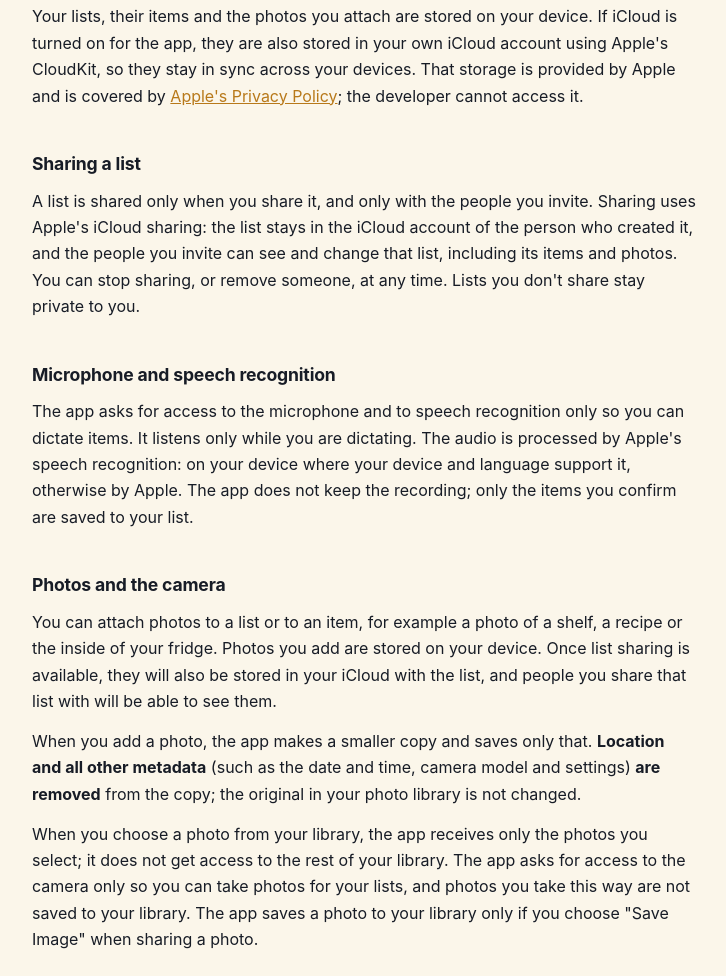
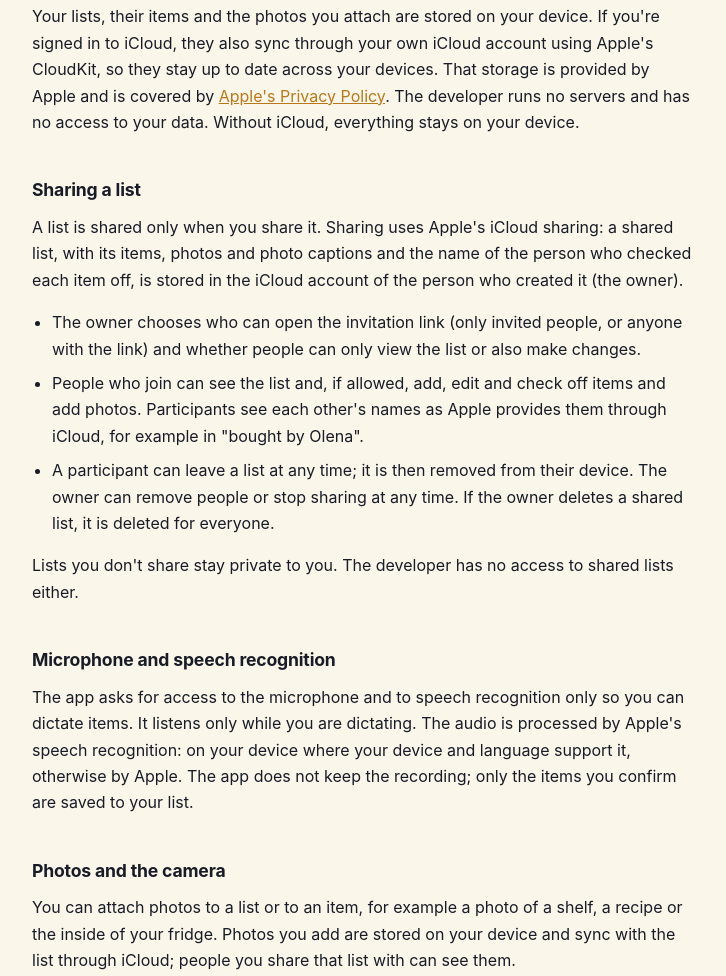
Before and after one commit to gyarcom-code/shoplist-site, a plain HTML site: page privacy.html in a window 1280 px wide. Shown: the part 530-1506 px from the top of the page, without its empty margins (276-1002 px from the left). Drawn offline with Linux system fonts and the light colour scheme.

Commit message:
docs: privacy policy for iCloud sync and list sharing
Data syncs through the user's own iCloud (CloudKit); a shared list (items,
photos, captions, who checked items) is stored in the owner's iCloud and
visible to and editable by invited people as the owner allows;
participants can leave, the owner can remove people or stop sharing; no
developer servers or access.

Co-Authored-By: Claude Opus 5.5 <noreply@anthropic.com>

```diff
--- a/privacy.html
+++ b/privacy.html
@@ -28,18 +28,31 @@
 
 <h2>Where your lists and photos are stored</h2>
 <p>Your lists, their items and the photos you attach are stored on your
-device. If iCloud is turned on for the app, they are also stored in your own
-iCloud account using Apple's CloudKit, so they stay in sync across your
-devices. That storage is provided by Apple and is covered by
-<a href="https://www.apple.com/legal/privacy/">Apple's Privacy Policy</a>;
-the developer cannot access it.</p>
+device. If you're signed in to iCloud, they also sync through your own iCloud
+account using Apple's CloudKit, so they stay up to date across your devices.
+That storage is provided by Apple and is covered by
+<a href="https://www.apple.com/legal/privacy/">Apple's Privacy Policy</a>.
+The developer runs no servers and has no access to your data. Without
+iCloud, everything stays on your device.</p>
 
 <h2>Sharing a list</h2>
-<p>A list is shared only when you share it, and only with the people you
-invite. Sharing uses Apple's iCloud sharing: the list stays in the iCloud
-account of the person who created it, and the people you invite can see and
-change that list, including its items and photos. You can stop sharing, or
-remove someone, at any time. Lists you don't share stay private to you.</p>
+<p>A list is shared only when you share it. Sharing uses Apple's iCloud
+sharing: a shared list, with its items, photos and photo captions and the
+name of the person who checked each item off, is stored in the iCloud
+account of the person who created it (the owner).</p>
+<ul>
+  <li>The owner chooses who can open the invitation link (only invited
+  people, or anyone with the link) and whether people can only view the list
+  or also make changes.</li>
+  <li>People who join can see the list and, if allowed, add, edit and check
+  off items and add photos. Participants see each other's names as Apple
+  provides them through iCloud, for example in "bought by Olena".</li>
+  <li>A participant can leave a list at any time; it is then removed from
+  their device. The owner can remove people or stop sharing at any time.
+  If the owner deletes a shared list, it is deleted for everyone.</li>
+</ul>
+<p>Lists you don't share stay private to you. The developer has no access
+to shared lists either.</p>
 
 <h2>Microphone and speech recognition</h2>
 <p>The app asks for access to the microphone and to speech recognition only
@@ -51,9 +64,8 @@ recording; only the items you confirm are saved to your list.</p>
 <h2>Photos and the camera</h2>
 <p>You can attach photos to a list or to an item, for example a photo of a
 shelf, a recipe or the inside of your fridge. Photos you add are stored on
-your device. Once list sharing is available, they will also be stored in your
-iCloud with the list, and people you share that list with will be able to see
-them.</p>
+your device and sync with the list through iCloud; people you share that list
+with can see them.</p>
 <p>When you add a photo, the app makes a smaller copy and saves only that.
 <strong>Location and all other metadata</strong> (such as the date and time,
 camera model and settings) <strong>are removed</strong> from the copy; the
```
